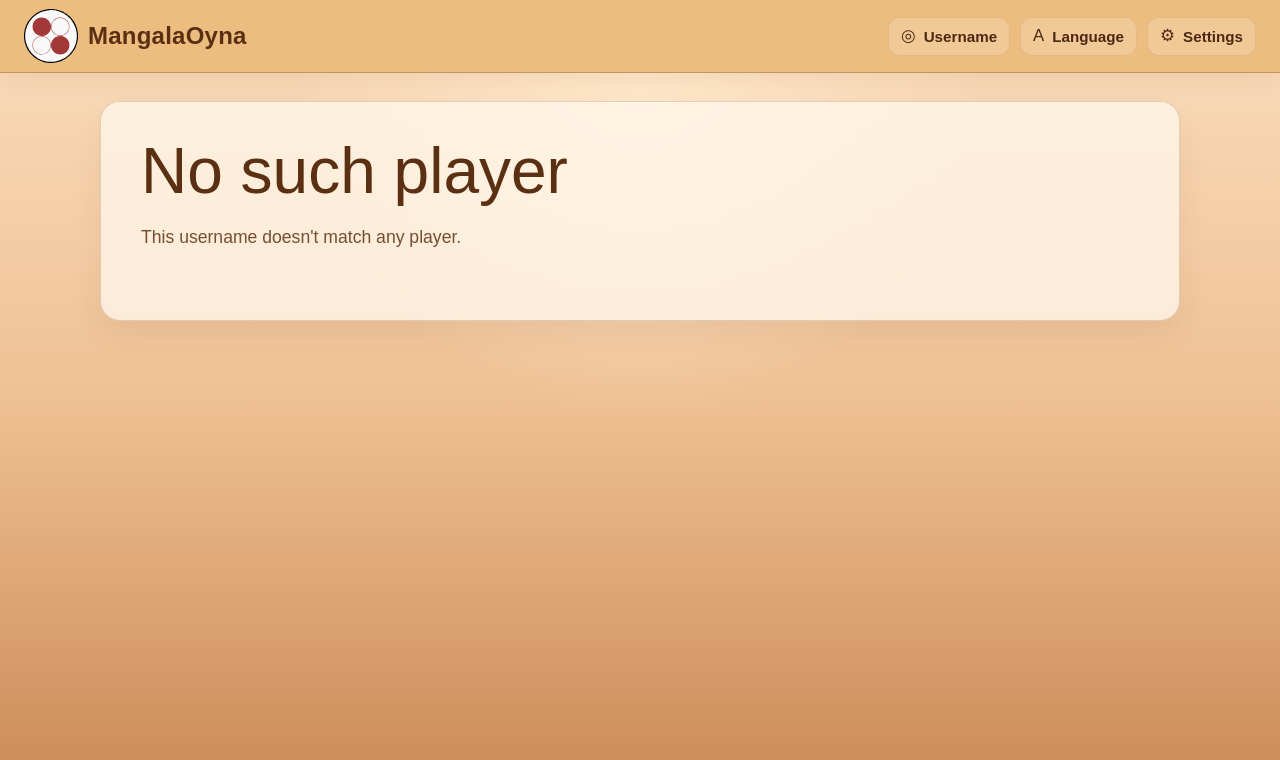
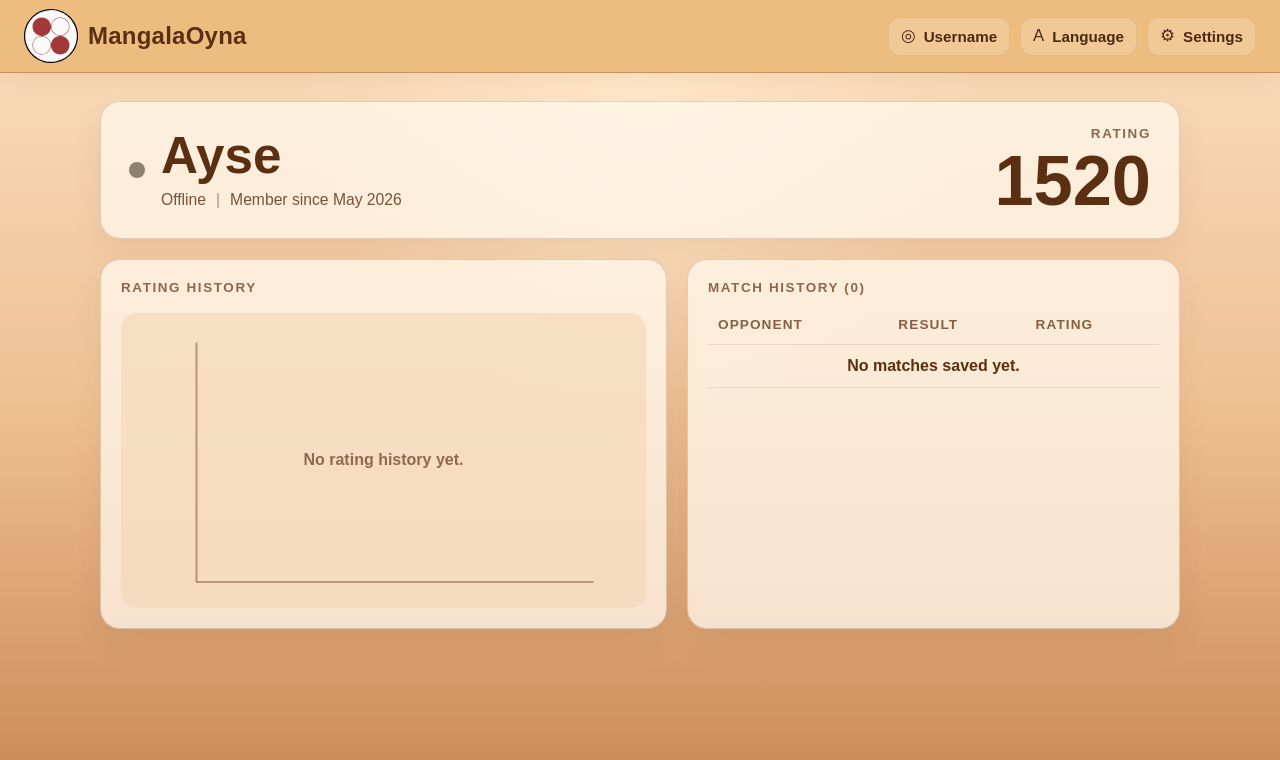
Before and after one commit to Teamuchin/online-mangala-website, a React (Vite) app in the folder client/: page /member/Ayse in a window 1280 px wide. Shown: the top 760 px of the page. Built offline with nearby package versions, Linux system fonts and the light colour scheme; a web font is replaced by a local one.

Commit message:
Add clickable player names and public profiles

```diff
--- a/client/src/app/appDataContext.js
+++ b/client/src/app/appDataContext.js
@@ -11,6 +11,7 @@ import {
   HOME_SECONDARY_ACTIONS,
   INITIAL_CURRENT_USER,
   LOCAL_MATCH_PLAYERS,
+  PUBLIC_PROFILE_DIRECTORY,
 } from './mockAppData.js'
 
 export const staticAppData = {
@@ -25,6 +26,7 @@ export const staticAppData = {
   guestCurrentUser: GUEST_CURRENT_USER,
   initialCurrentUser: INITIAL_CURRENT_USER,
   localMatchPlayers: LOCAL_MATCH_PLAYERS,
+  publicProfileDirectory: PUBLIC_PROFILE_DIRECTORY,
 }
 
 export const AppDataContext = createContext({
--- a/client/src/app/mockAppData.js
+++ b/client/src/app/mockAppData.js
@@ -42,6 +42,43 @@ export const GUEST_CURRENT_USER = {
   ratingHistory: SEEDED_RATING_HISTORY,
 }
 
+export const PUBLIC_PROFILE_DIRECTORY = [
+  {
+    id: 'p1',
+    username: 'Emre',
+    elo: 1485,
+    email: '',
+    memberSince: 'May 2026',
+    bio: 'Local match player.',
+    profilePicture: '/assets/profile-picture-placeholder.png',
+    matchHistory: [],
+    ratingHistory: [],
+  },
+  {
+    id: 'p2',
+    username: 'Ayse',
+    elo: 1520,
+    email: '',
+    memberSince: 'May 2026',
+    bio: 'Local match player.',
+    profilePicture: '/assets/profile-picture-placeholder.png',
+    matchHistory: [],
+    ratingHistory: [],
+  },
+  {
+    id: 'bot-player',
+    username: 'Computer',
+    elo: 1000,
+    email: '',
+    memberSince: 'May 2026',
+    bio: 'Automated Mangala opponent.',
+    profilePicture: '/assets/profile-picture-placeholder.png',
+    matchHistory: [],
+    ratingHistory: [],
+    isBot: true,
+  },
+]
+
 export const LOCAL_MATCH_PLAYERS = {
   bottom: { id: 'p1', name: 'Emre', rating: 1485, timeLeft: 300 },
   top: { id: 'p2', name: 'Ayse', rating: 1520, timeLeft: 300 },
--- a/client/src/components/mangala/MangalaGame.module.css
+++ b/client/src/components/mangala/MangalaGame.module.css
@@ -92,6 +92,15 @@
   white-space: nowrap;
   overflow: hidden;
   text-overflow: ellipsis;
+}
+
+.playerNameLink {
+  color: inherit;
+  text-decoration: none;
+}
+
+.playerNameLink:hover {
+  text-decoration: underline;
 }
 
 .compactPlayerPanel {
--- a/client/src/components/mangala/PlayerPanel.jsx
+++ b/client/src/components/mangala/PlayerPanel.jsx
@@ -1,3 +1,4 @@
+import { Link } from 'react-router-dom'
 import { formatTime } from './gameLogic'
 import styles from './MangalaGame.module.css'
 
@@ -35,7 +36,14 @@ export default function PlayerPanel({
       </div>
       <div className={styles.playerMeta}>
         <div className={styles.playerTitle}>
-          <h2>{player.name}</h2>
+          <h2>
+            <Link
+              to={`/member/${encodeURIComponent(player.name)}`}
+              className={styles.playerNameLink}
+            >
+              {player.name}
+            </Link>
+          </h2>
           {player.isBot && <span className={styles.playerBadge}>BOT</span>}
         </div>
         <div className={styles.playerRatingRow}>
--- a/client/src/pages/MangalaGame.jsx
+++ b/client/src/pages/MangalaGame.jsx
@@ -58,6 +58,7 @@ function MangalaGameScreen({ gameId }) {
             bottom: {
               ...seededPlayers.bottom,
               id: currentUser.id,
+              name: currentUser.username,
               rating: currentUser.elo ?? seededPlayers.bottom.rating,
             },
           },
@@ -73,6 +74,7 @@ function MangalaGameScreen({ gameId }) {
               bottom: {
                 ...seededPlayers.bottom,
                 id: currentUser.id,
+                name: currentUser.username,
                 rating: currentUser.elo ?? seededPlayers.bottom.rating,
               },
               top: {
--- a/client/src/pages/ProfileGamesPage.jsx
+++ b/client/src/pages/ProfileGamesPage.jsx
@@ -111,28 +111,48 @@ function buildLiveMatchEntry(activeMatchSummary, currentUser) {
   }
 }
 
+function resolveProfile(publicProfileDirectory, currentUser, username) {
+  if (currentUser.username === username) {
+    return currentUser
+  }
+
+  return (
+    publicProfileDirectory.find((profile) => profile.username === username) ?? null
+  )
+}
+
 export default function ProfileGamesPage() {
   const { username } = useParams()
   const [searchParams] = useSearchParams()
-  const { activeMatchSummary, currentUser, isAuthenticated } = useAppData()
-
-  if (!isAuthenticated) {
-    return <Navigate to="/login" replace />
-  }
-
-  if (isGuestUser(currentUser)) {
-    return <Navigate to="/" replace />
-  }
+  const {
+    activeMatchSummary,
+    currentUser,
+    isAuthenticated,
+    publicProfileDirectory,
+  } = useAppData()
 
   const canonicalUsername = currentUser.username
   const canonicalProfilePath = `/member/${encodeURIComponent(canonicalUsername)}`
   const canonicalGamesPath = `${canonicalProfilePath}/games`
 
   if (!username) {
-    return <Navigate to={canonicalGamesPath} replace />
+    return isAuthenticated
+      ? <Navigate to={canonicalGamesPath} replace />
+      : (
+        <main className={styles.page}>
+          <section className={styles.shell}>
+            <section className={styles.missingCard}>
+              <h1>No such player</h1>
+              <p>This username doesn&apos;t match any player.</p>
+            </section>
+          </section>
+        </main>
+      )
   }
 
-  if (username !== canonicalUsername) {
+  const profile = resolveProfile(publicProfileDirectory, currentUser, username)
+
+  if (!profile || (isGuestUser(currentUser) && username === currentUser.username)) {
     return (
       <main className={styles.page}>
         <section className={styles.shell}>
@@ -147,8 +167,9 @@ export default function ProfileGamesPage() {
 
   const liveMatch = buildLiveMatchEntry(activeMatchSummary, currentUser)
   const allMatches = liveMatch
-    ? [liveMatch, ...(currentUser.matchHistory ?? []).filter((match) => match.id !== liveMatch.id)]
-    : currentUser.matchHistory ?? []
+    && profile.id === currentUser.id
+      ? [liveMatch, ...(profile.matchHistory ?? []).filter((match) => match.id !== liveMatch.id)]
+      : profile.matchHistory ?? []
   const pageCount = getPageCount(allMatches.length)
   const rawPage = Number.parseInt(searchParams.get('page') ?? '1', 10)
   const currentPage = Number.isNaN(rawPage)
--- a/client/src/pages/ProfilePage.jsx
+++ b/client/src/pages/ProfilePage.jsx
@@ -1,4 +1,4 @@
-import { useMemo, useState } from 'react'
+import { useState } from 'react'
 import { Link, Navigate, useParams } from 'react-router-dom'
 import { isGuestUser } from '../app/appState.js'
 import { useAppData } from '../app/useAppData.js'
@@ -164,36 +164,54 @@ function buildChartModel(ratingHistory) {
   }
 }
 
+function resolveProfile(publicProfileDirectory, currentUser, username) {
+  if (currentUser.username === username) {
+    return currentUser
+  }
+
+  return (
+    publicProfileDirectory.find((profile) => profile.username === username) ?? null
+  )
+}
+
 export default function ProfilePage() {
   const { username } = useParams()
-  const { activeMatchSummary, currentUser, isAuthenticated } = useAppData()
+  const {
+    activeMatchSummary,
+    currentUser,
+    isAuthenticated,
+    publicProfileDirectory,
+  } = useAppData()
   const [hoveredPointId, setHoveredPointId] = useState(null)
-  const visibleRatingHistory = (currentUser.ratingHistory ?? []).slice(
+  const profile = username
+    ? resolveProfile(publicProfileDirectory, currentUser, username)
+    : currentUser
+  const visibleRatingHistory = (profile?.ratingHistory ?? []).slice(
     -MAX_VISIBLE_RATING_POINTS,
   )
-  const chart = useMemo(
-    () => buildChartModel(visibleRatingHistory),
-    [visibleRatingHistory],
-  )
+  const chart = buildChartModel(visibleRatingHistory)
   const hoveredPoint =
     chart.points.find((point) => point.id === hoveredPointId) ?? null
-
-  if (!isAuthenticated) {
-    return <Navigate to="/login" replace />
-  }
-
-  if (isGuestUser(currentUser)) {
-    return <Navigate to="/" replace />
-  }
 
   const canonicalUsername = currentUser.username
   const canonicalProfilePath = `/member/${encodeURIComponent(canonicalUsername)}`
 
   if (!username) {
-    return <Navigate to={canonicalProfilePath} replace />
+    return isAuthenticated
+      ? <Navigate to={canonicalProfilePath} replace />
+      : (
+        <main className={styles.profilePage}>
+          <section className={styles.profileShell}>
+            <section className={styles.missingProfileCard}>
+              <h1>No such player</h1>
+              <p>This username doesn&apos;t match any player.</p>
+            </section>
+          </section>
+        </main>
+      )
   }
 
-  if (username !== canonicalUsername) {
+  if (!profile || (isGuestUser(currentUser) && username === currentUser.username)) {
     return (
       <main className={styles.profilePage}>
         <section className={styles.profileShell}>
@@ -206,11 +224,13 @@ export default function ProfilePage() {
     )
   }
 
-  const isOnline = isAuthenticated
+  const isOnline =
+    isAuthenticated && !isGuestUser(currentUser) && profile.id === currentUser.id
   const liveMatch = buildLiveMatchEntry(activeMatchSummary, currentUser)
   const allMatches = liveMatch
-    ? [liveMatch, ...(currentUser.matchHistory ?? []).filter((match) => match.id !== liveMatch.id)]
-    : currentUser.matchHistory ?? []
+    && profile.id === currentUser.id
+      ? [liveMatch, ...(profile.matchHistory ?? []).filter((match) => match.id !== liveMatch.id)]
+      : profile.matchHistory ?? []
   const recentMatches = allMatches.slice(0, 5)
   const hasMoreMatches = allMatches.length > recentMatches.length
 
@@ -224,17 +244,17 @@ export default function ProfilePage() {
               aria-hidden="true"
             />
             <div className={styles.identityText}>
-              <h1>{currentUser.username}</h1>
+              <h1>{profile.username}</h1>
               <div className={styles.metaRow}>
                 <span>{isOnline ? 'Online' : 'Offline'}</span>
                 <span className={styles.metaDivider}>|</span>
-                <span>Member since {currentUser.memberSince}</span>
+                <span>Member since {profile.memberSince}</span>
               </div>
             </div>
           </div>
           <div className={styles.headerRating}>
             <span className={styles.sectionLabel}>Rating</span>
-            <strong className={styles.headerRatingValue}>{currentUser.elo ?? '-'}</strong>
+            <strong className={styles.headerRatingValue}>{profile.elo ?? '-'}</strong>
           </div>
         </header>
 
```
